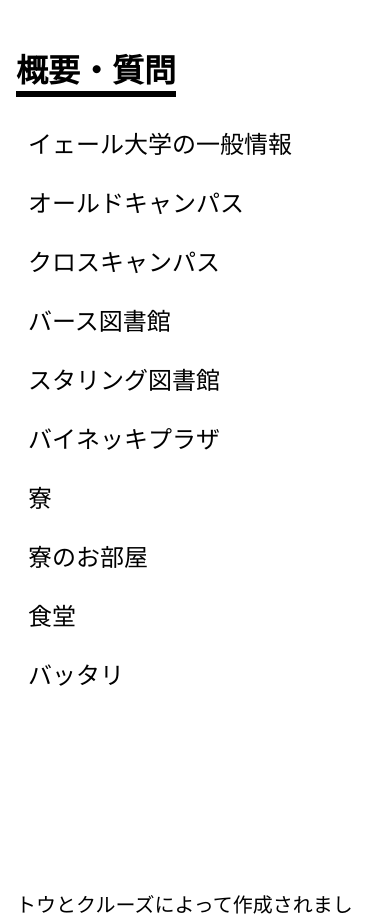
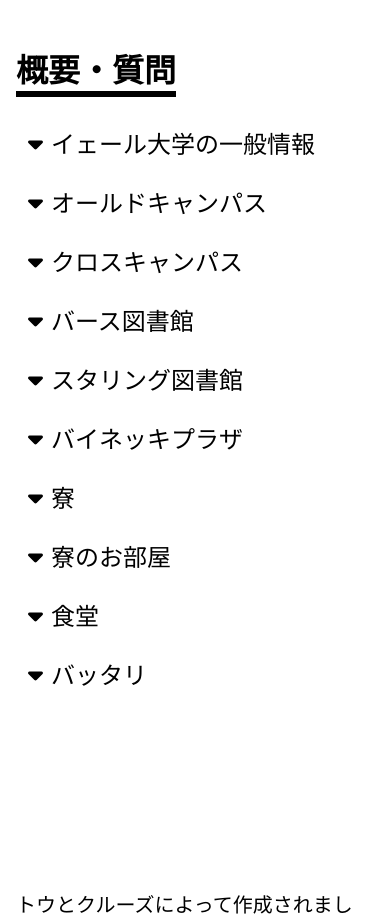
Before and after one commit to kentng01/yale-jpn, a Vue app in the folder yalejpn/: page / in a window 390 px wide. Shown: the part 2640-3558 px from the top of the page. Built offline with nearby package versions, Linux system fonts and the light colour scheme.

Commit message:
complete, not mobile friendly

```diff
--- a/yalejpn/src/components/drop-down/DropDown.vue
+++ b/yalejpn/src/components/drop-down/DropDown.vue
@@ -73,7 +73,7 @@
   <div class="_dropdown_">
     <div v-for="(faq, index) in faqs" :key="index" class="-faqs-x">
       <div @click="toggleFAQ(index)" class="faq-item">
-        <h3 class="-q">{{ faq.q }}</h3>
+        <h3 class="-q"><font-awesome-icon :icon="['fas', 'sort-down']" class="-d-arr" />{{ faq.q }}</h3>
         <div v-if="faq.open" class="-a-x">
           <p class="-a">{{ faq.a }}</p>
         </div>
@@ -99,10 +99,18 @@
     background-color: var(--y-blue);
   }
 }
+
+.-d-arr {
+  padding-bottom: 0.5rem;
+}
 .-q {
   font-size: 1.5rem;
   font-weight: 400;
   padding: 0.25rem;
+  display: flex;
+  justify-content: flex-start;
+  align-items: center;
+  gap: 0.5rem;
 }
 .-a {
   font-size: 1.25rem;
```
